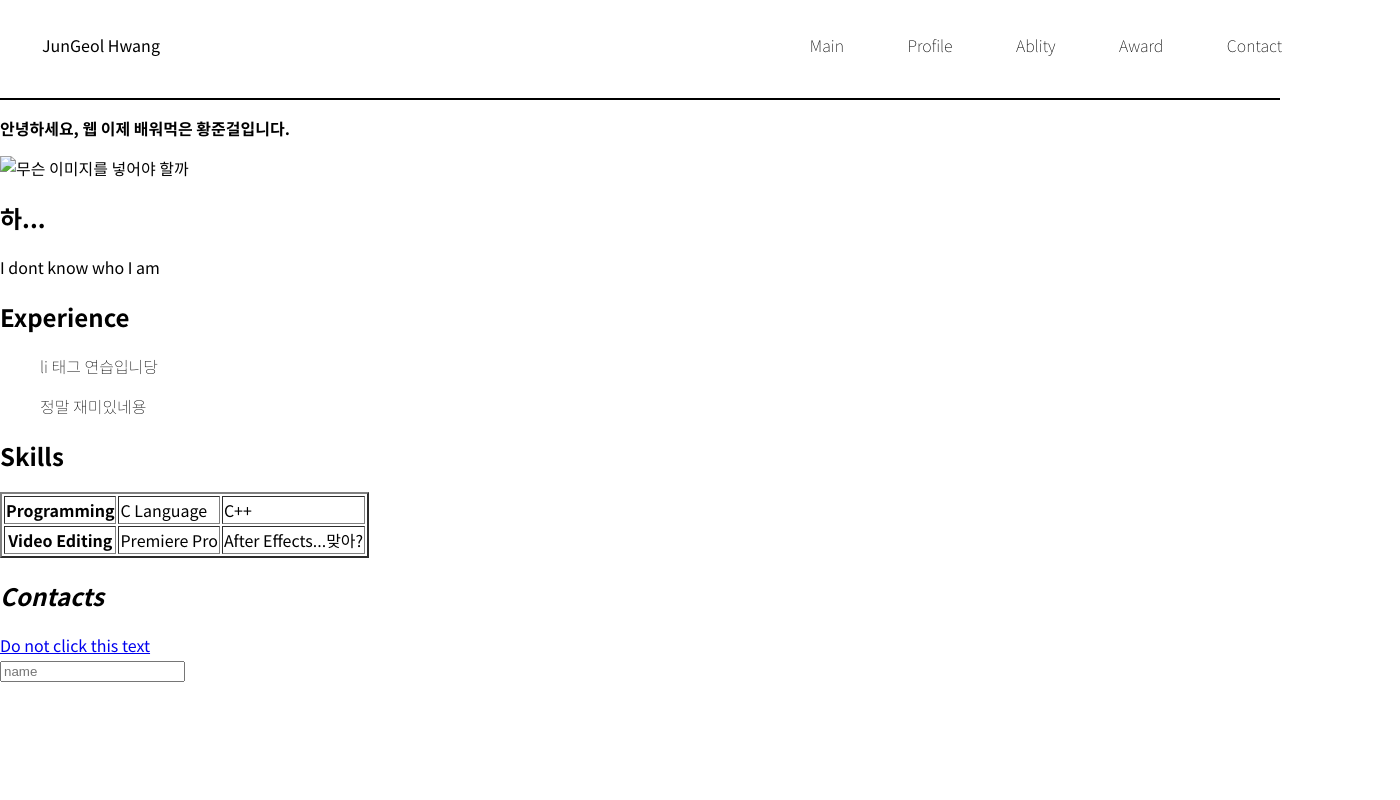
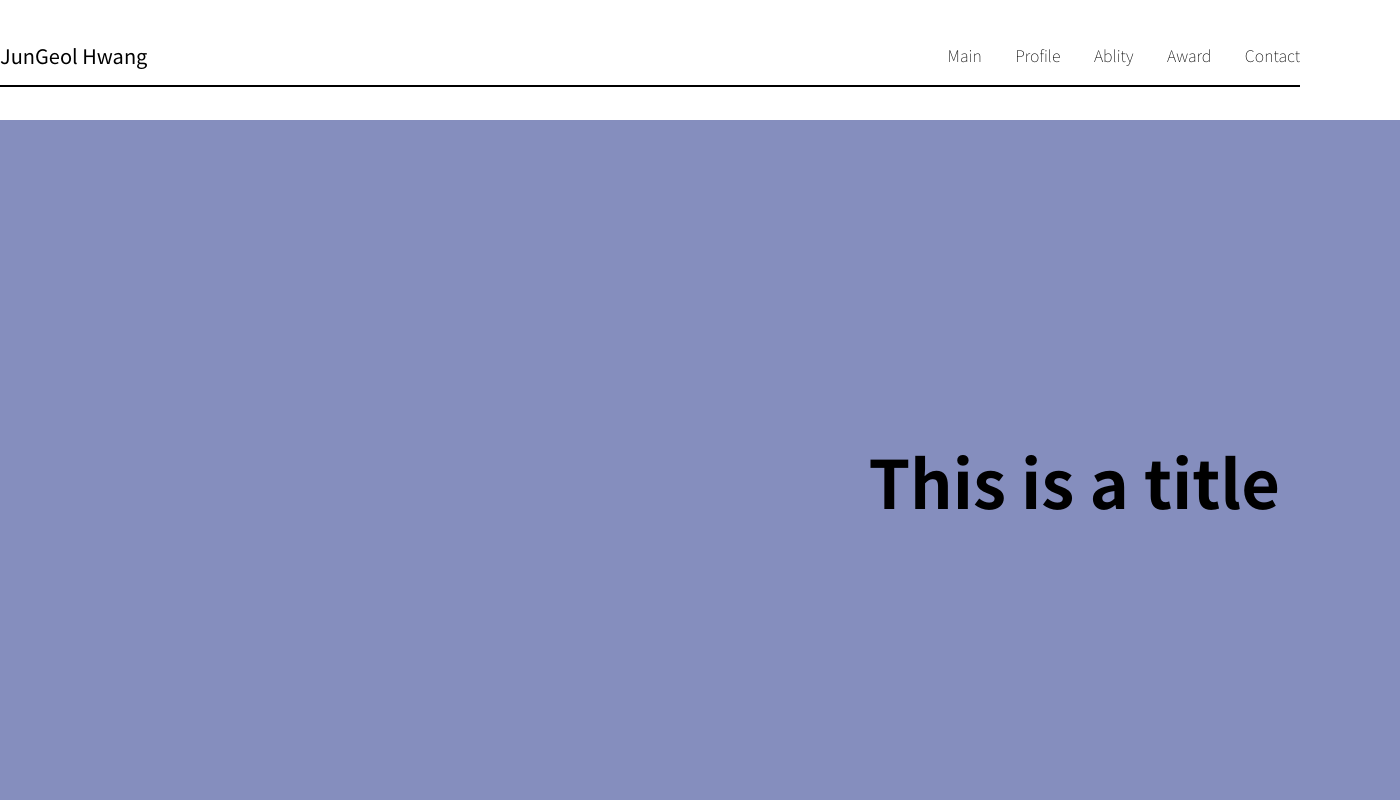
Before and after one commit to jungeol-h/jungeol-h, a plain HTML site: page index.html in a window 1280 px wide. Shown: the top 800 px of the page, 1400 px wide, since content can reach past the window. Drawn offline with Linux system fonts and the light colour scheme.

Commit message:
design add main image

```diff
--- a/index.html
+++ b/index.html
@@ -8,7 +8,7 @@
     </head>
     <body>
         <div id="header">
-        <a>JunGeol Hwang</a>
+            <p class = "name">JunGeol Hwang</p>
             <nav class ="gnb">
                 <ul>
                     <li><a=href"">Main</a> </li>
@@ -19,9 +19,12 @@
                 </ul>
             </nav>
         </div>
-        <hr class ="line">
-        <p><strong>안녕하세요, 웹 이제 배워먹은 황준걸입니다. </strong></p>
-        <img src="" alt="무슨 이미지를 넣어야 할까" >
+
+        <hr id ="line">
+        <div class="mainscreen">
+            <div><strong>This is a title </strong></div>
+        </div>
+
             <h2>하...</h2>
             <p>I dont know who I am</p>
             <h2>Experience</h2>
--- a/style.css
+++ b/style.css
@@ -81,49 +81,72 @@
 body{
   width: 100%;
   height: 100%;
-  padding: 0;
-  margin: 0;
+  margin: 30px 0px auto;
 }
 
+
 #header{
-  width:100%;
+  width:1300px;
   height:50px;
-  padding:20px 32px;
-  margin-left: 10px;
-  margin-right: 10px;
+  margin: 0px auto;
   display:flex;
   align-items: center;
+  position: fixed;
+  top:30px;
+  left:0;
+  right:0;
 }
 
-#header>a{
-  text-align: center;
+.name{
+  font-size: 20px;
+  text-align: left;
 }
 
 .gnb{
   margin-left: auto;
-  margin-right: 10px;
   vertical-align: middle;
 }
+
 .gnb>ul>li{
+  position: inherit;
   display:inline-block;
-  margin-right: 30px;
+  list-style: none;
   margin-left: 30px;
   font-weight: 100;
 }
 
 
+.mainscreen{
+  border: white hidden;
+  width: 100%;
+  height: 720px;
+  background-color: #858EBE;
+  display: flex;
+  align-items: center;
+  margin: 120px auto;
+  padding-right: 120px;
+}
+
+.mainscreen>div{
+  width: 1300px;
+  font-size: 50pt;
+  margin: 0px auto;
+  text-align: right;
+}
+
 body{
   font-family: 'Noto Sans KR';
 }
 
-ul{
-  list-style: none;
-  font-family: 'Noto Sans KR';
-  font-weight: 100;
-}
 
-.line{
+#line{
   border: 0;
+  width:1300px;
+  margin: 0px auto;
   height: 2px;
   background: rgb(0, 0, 0);
+  position: fixed;
+  top:85px;
+  left:0;
+  right:0;
 }
```
Also changed, not shown: 1 other file. Lines whose indentation alone changed are shown as unchanged.
